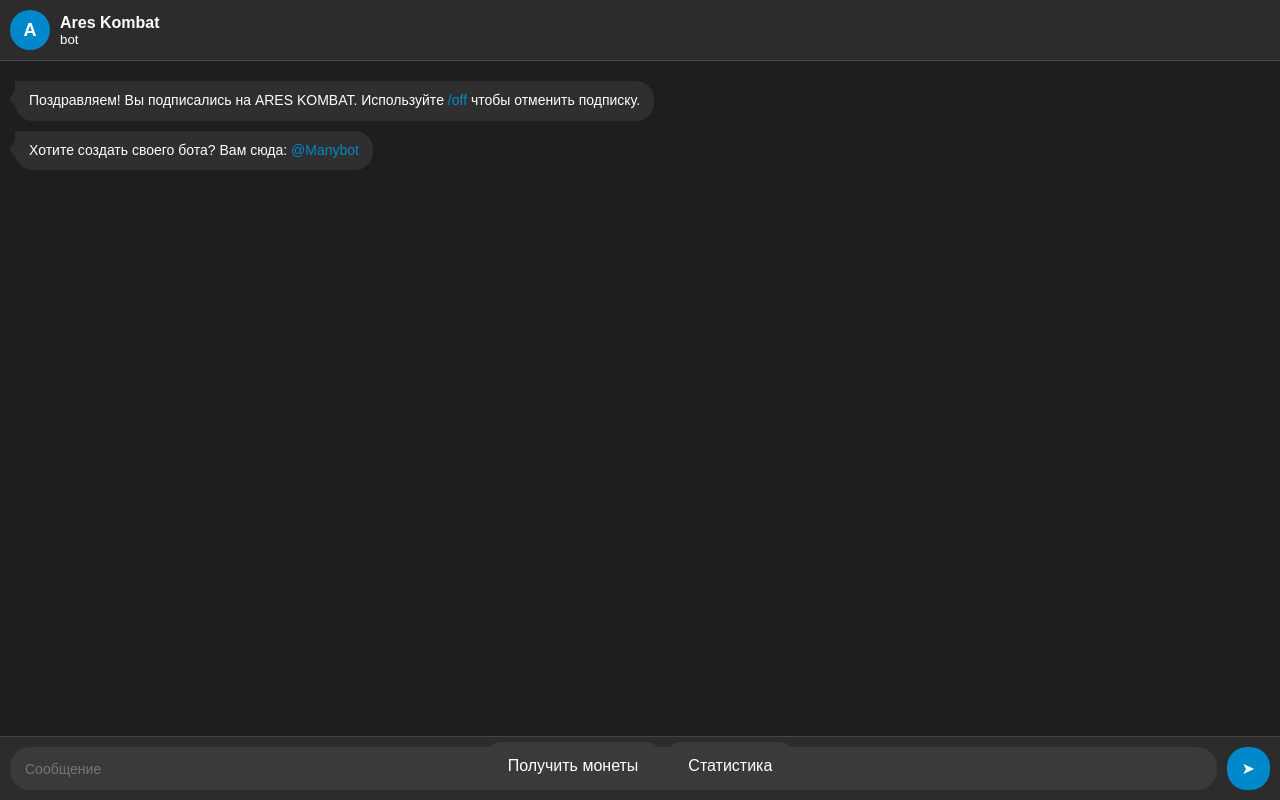
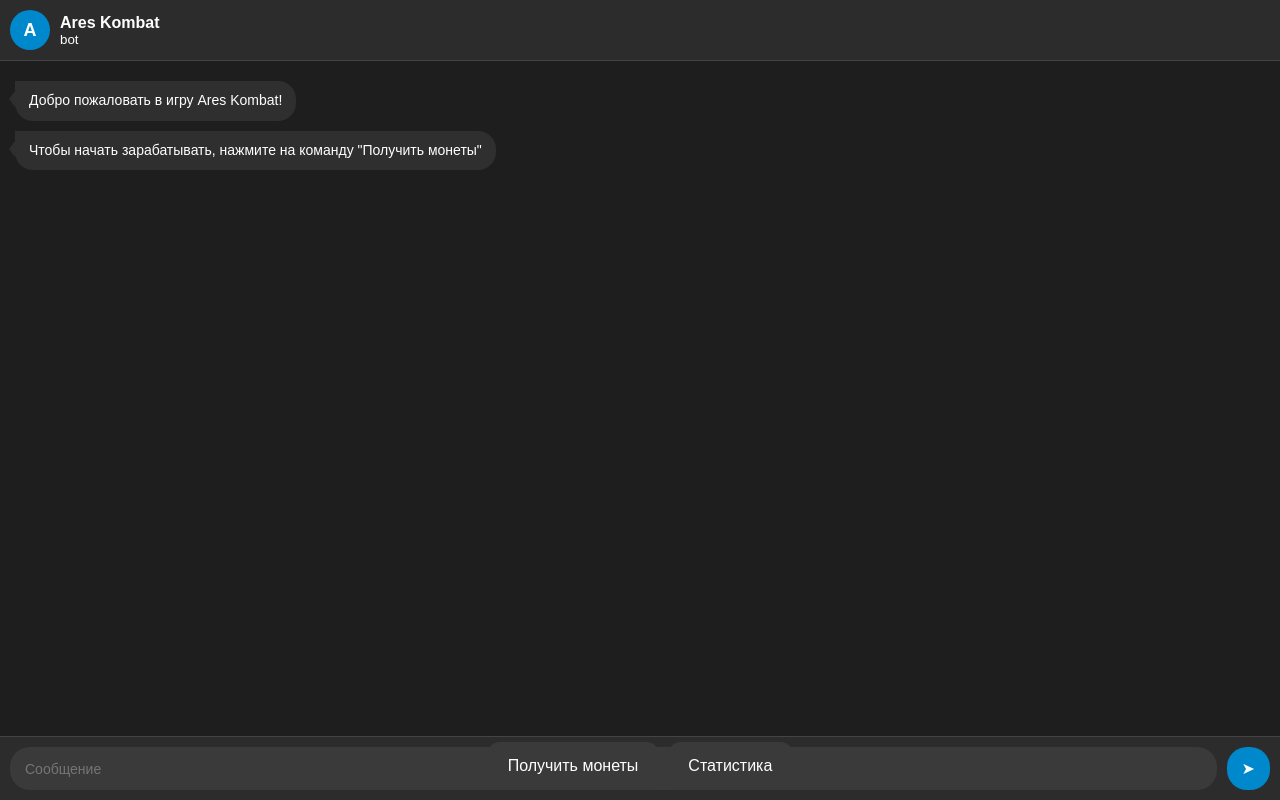
Before and after one commit to SuperWolfMan15/ARES-KOMBAT, a plain HTML site: page index.html in a window 1280 px wide. Drawn offline with Linux system fonts and the light colour scheme.

Commit message:
Update index.html

```diff
--- a/index.html
+++ b/index.html
@@ -212,8 +212,8 @@ function addUserMessage(text) {
 
 // Приветствие
 window.onload = () => {
-  addBotMessage(`Поздравляем! Вы подписались на ARES KOMBAT. Используйте <span class="link">/off</span> чтобы отменить подписку.`);
-  addBotMessage(`Хотите создать своего бота? Вам сюда: <span class="link">@Manybot</span>`);
+  addBotMessage(`Добро пожаловать в игру Ares Kombat!`);
+  addBotMessage(`Чтобы начать зарабатывать, нажмите на команду "Получить монеты"`);
 }
 
 coinButton.addEventListener("click", () => {
@@ -268,4 +268,4 @@ function sendMessage() {
 </script>
 
 </body>
-    </html>
+  </html>
```
